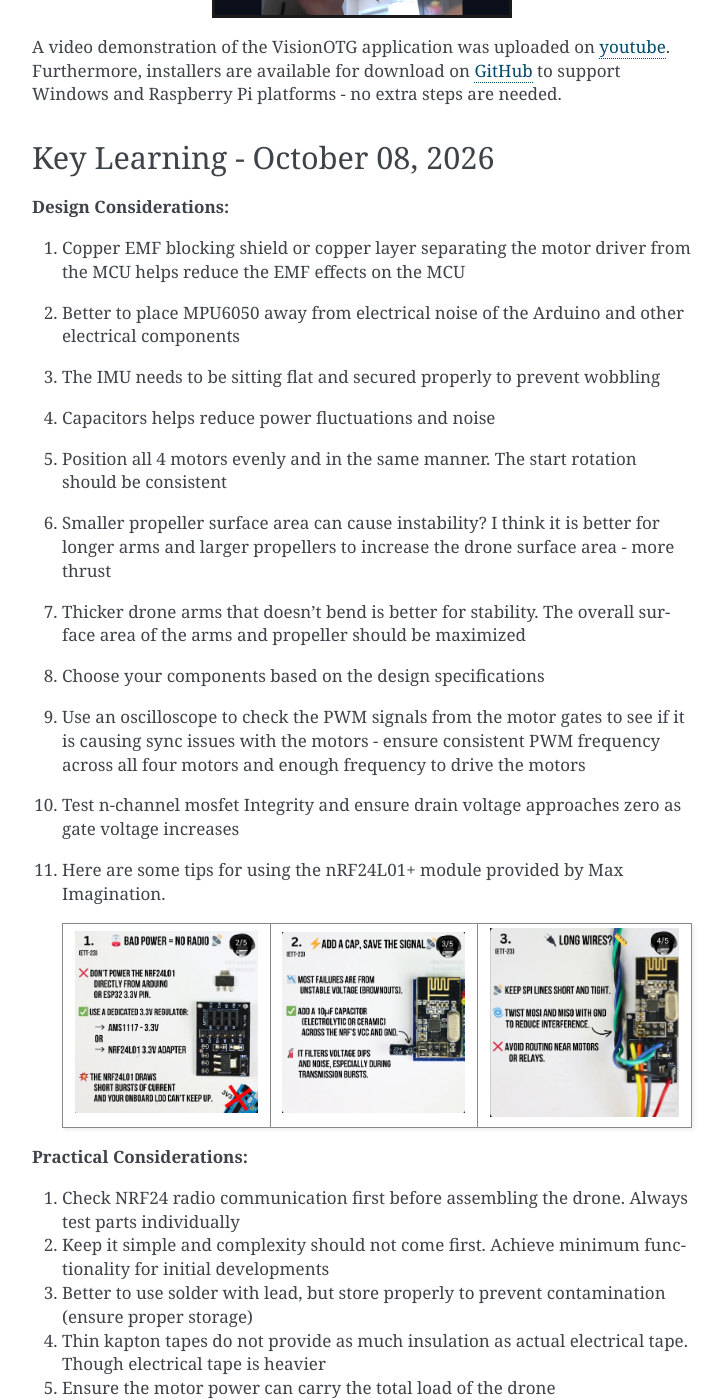
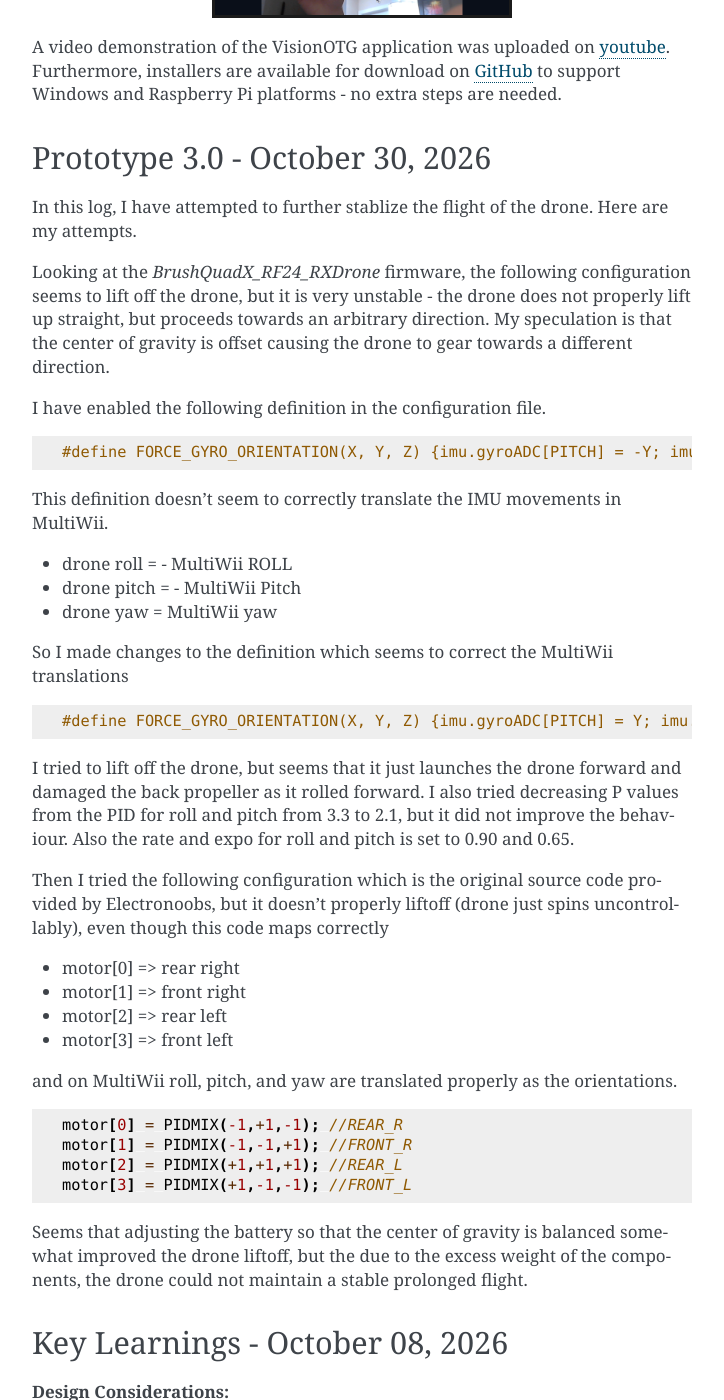
Before and after one commit to BrushQuadX/brushquadx-docs, a Sphinx documentation site: the page built from docs/prototypes.rst, in a window 1280 px wide and 1400 px high, scrolled down 20258 px. Shown: the whole window, without its empty margins (388-1112 px from the left). Built offline with Sphinx 7.4.7, drawn with Linux system fonts in a browser that asks for light colours; some of the changed text lies outside the part shown.

Commit message:
Add release 3.0 contents to the documentation. Add final reflections to prototype 3.0.
Signed-off-by: JohnVSantos <137139681+JohnMVSantos@users.noreply.github.com>

```diff
--- a/docs/prototypes.rst
+++ b/docs/prototypes.rst
@@ -642,7 +642,59 @@ perform object detection on COCO classes.
 A video demonstration of the VisionOTG application was uploaded on `youtube <https://youtube.com/shorts/mpOZS6spFo8>`_. Furthermore, installers are available for download on `GitHub <https://github.com/BrushQuadX/brushquadx-visionotg/releases/tag/v1.0.1>`_
 to support Windows and Raspberry Pi platforms - no extra steps are needed.
 
-Key Learning - October 08, 2026
+Prototype 3.0 - October 30, 2026
+---------------------------------
+
+In this log, I have attempted to further stablize the flight of the drone. Here are my attempts.
+
+Looking at the `BrushQuadX_RF24_RXDrone` firmware, the following configuration
+seems to lift off the drone, but it is very unstable - the drone does not properly
+lift up straight, but proceeds towards an arbitrary direction. My speculation is
+that the center of gravity is offset causing the drone to gear towards a different direction.
+
+I have enabled the following definition in the configuration file.
+
+.. code-block:: cpp
+
+    #define FORCE_GYRO_ORIENTATION(X, Y, Z) {imu.gyroADC[PITCH] = -Y; imu.gyroADC[ROLL] =  -X; imu.gyroADC[YAW] = -Z;}
+
+This definition doesn't seem to correctly translate the IMU movements in MultiWii.
+
+* drone roll = - MultiWii ROLL
+* drone pitch = - MultiWii Pitch
+* drone yaw = MultiWii yaw
+
+So I made changes to the definition which seems to correct the MultiWii translations
+
+.. code-block:: cpp
+
+    #define FORCE_GYRO_ORIENTATION(X, Y, Z) {imu.gyroADC[PITCH] = Y; imu.gyroADC[ROLL] =  X; imu.gyroADC[YAW] = -Z;}
+
+I tried to lift off the drone, but seems that it just launches the drone forward and damaged the back propeller as it rolled forward.
+I also tried decreasing P values from the PID for roll and pitch from 3.3 to 2.1, but it did not improve the behaviour.
+Also the rate and expo for roll and pitch is set to 0.90 and 0.65.
+
+Then I tried the following configuration which is the original source code provided by Electronoobs, but it doesn't properly liftoff
+(drone just spins uncontrollably), even though this code maps correctly
+
+* motor[0] => rear right
+* motor[1] => front right
+* motor[2] => rear left
+* motor[3] => front left
+
+and on MultiWii roll, pitch, and yaw are translated properly as the orientations.
+
+.. code-block:: cpp
+
+    motor[0] = PIDMIX(-1,+1,-1); //REAR_R
+    motor[1] = PIDMIX(-1,-1,+1); //FRONT_R
+    motor[2] = PIDMIX(+1,+1,+1); //REAR_L
+    motor[3] = PIDMIX(+1,-1,-1); //FRONT_L
+
+Seems that adjusting the battery so that the center of gravity is balanced somewhat improved the drone liftoff,
+but the due to the excess weight of the components, the drone could not maintain a stable prolonged flight.
+
+Key Learnings - October 08, 2026
 --------------------------------
 
 **Design Considerations:**
```
Also changed, not shown: docs/controller_tutorial.rst (+8 -1 lines), 2 other files.
